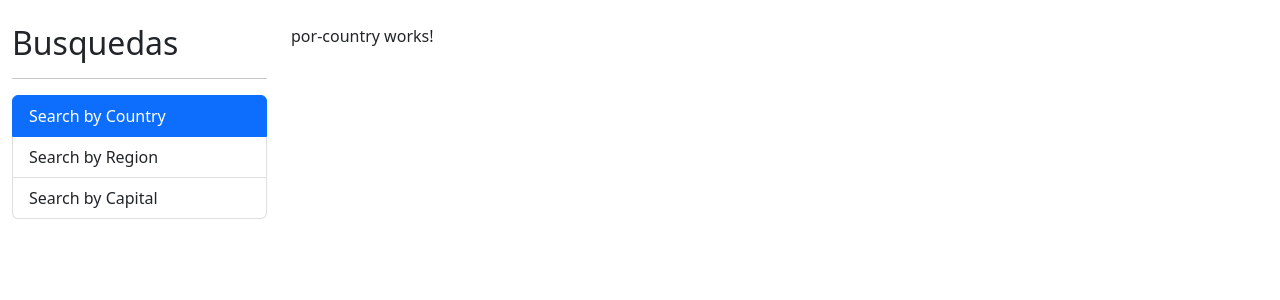
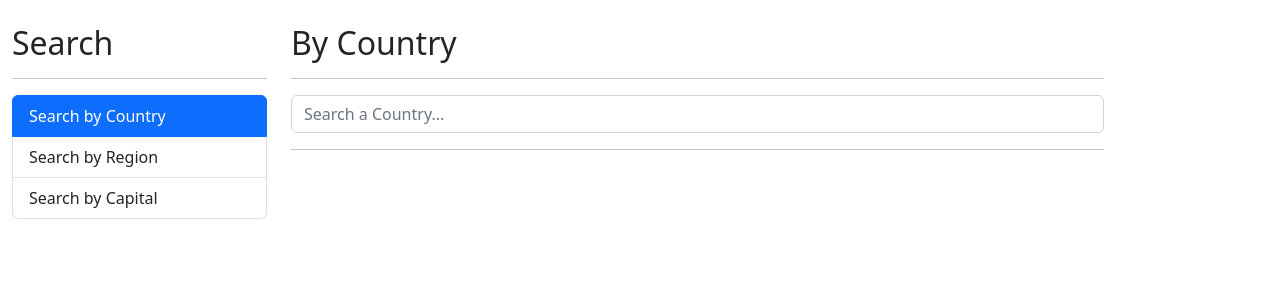
Before and after one commit to afrivera/country-app, an Angular app: page / in a window 1280 px wide. Shown: the top 300 px of the page. Built offline with nearby package versions, Linux system fonts and the light colour scheme.

Commit message:
config httpClient request to api country

```diff
--- a/src/app/app.component.html
+++ b/src/app/app.component.html
@@ -1,28 +1,7 @@
 
 <div class="row container mt-4">
   <div class="col-3">
-    <h2>Busquedas</h2>
-    <hr/>
-    <ul class="list-group">
-      <li routerLink=""
-          routerLinkActive="active"
-          [routerLinkActiveOptions]="{ exact: true }"
-          class="list-group-item"
-      >
-        Search by Country
-      </li>
-      <li routerLink="region"
-          routerLinkActive="active"
-          class="list-group-item"
-      > Search by Region
-    </li>
-      <li routerLink="capital"
-          routerLinkActive="active"
-          class="list-group-item"
-      >
-        Search by Capital
-      </li>
-    </ul>
+    <app-sidebar></app-sidebar>
   </div>
 
   <div class="col">
--- a/src/app/app.module.ts
+++ b/src/app/app.module.ts
@@ -1,5 +1,6 @@
 import { NgModule } from '@angular/core';
 import { BrowserModule } from '@angular/platform-browser';
+import { HttpClientModule } from '@angular/common/http';
 
 import { AppComponent } from './app.component';
 import { CountriesModule } from './countries/countries.module';
@@ -13,6 +14,7 @@ import { AppRoutingModule } from './app-routing.module';
   imports: [
     BrowserModule,
     AppRoutingModule,
+    HttpClientModule,
     CountriesModule,
     SharedModule
   ],
--- a/src/app/countries/pages/por-country/por-country.component.html
+++ b/src/app/countries/pages/por-country/por-country.component.html
@@ -1 +1,50 @@
-<p>por-country works!</p>
+<h2>By Country</h2>
+<hr />
+
+<div class="row">
+    <div class="col">
+        <form (ngSubmit)="search()" autocomplete="off">
+            <input type="text"
+                    name="term"
+                    placeholder="Search a Country..."
+                    [(ngModel)]="term"
+                    class="form-control"/>
+        </form>
+    </div>
+</div>
+
+<hr />
+<div *ngIf="anError"
+     class="alert alert-danger">
+    {{ term }} does not found
+</div>
+
+<div *ngIf="!anError"
+     class="row">
+    <div class="col">
+        <table *ngIf="countries.length > 0" class="table table-hover">
+            <thead>
+                <tr>
+                    <th>#</th>
+                    <th>Flag</th>
+                    <th>Name</th>
+                    <th>Population</th>
+                    <th></th>
+                </tr>
+            </thead>
+            <tbody>
+                <tr *ngFor="let country of countries; let i = index">
+                    <td>{{ i + 1 }}</td>
+                    <td>
+                        <img [src]="country.flags.png" [alt]="country.name.common" class="small-flag">
+                    </td>
+                    <td>{{ country.name.common }}</td>
+                    <td>{{ country.population | number }}</td>
+                    <td>
+                        <a [routerLink]="['/country', country.flag]" >more...</a></td>
+                </tr>
+
+            </tbody>
+        </table>
+    </div>
+</div>
--- a/src/app/countries/pages/por-country/por-country.component.ts
+++ b/src/app/countries/pages/por-country/por-country.component.ts
@@ -1,4 +1,6 @@
 import { Component, OnInit } from '@angular/core';
+import { Country } from '../../interfaces/rest-countries-response.interface';
+import { CountryService } from '../../services/country.service';
 
 @Component({
   selector: 'app-por-country',
@@ -6,11 +8,35 @@ import { Component, OnInit } from '@angular/core';
   styles: [
   ]
 })
-export class PorCountryComponent implements OnInit {
+export class PorCountryComponent {
 
-  constructor() { }
+  term: string = '';
+  anError: boolean = false;
+  countries: Country[] = [];
+  constructor( private countryService: CountryService) { }
 
-  ngOnInit(): void {
+  search(){
+    this.anError = false;
+    console.log(this.term);
+
+    this.countryService.searchCountry( this.term )
+      // .subscribe( (resp) => {
+      //   console.log(resp);
+      // }, (err)=> {
+      //   console.info(err );
+      // })
+      .subscribe({
+        next: ( res )=> {
+          this.countries =  res;
+          // console.log(res)
+        },
+        error: (err)=> {
+          this.anError = true;
+          this.countries = [];
+        }
+      })
+
   }
 
+
 }
--- /dev/null
+++ b/src/app/countries/services/country.service.ts
@@ -0,0 +1,23 @@
+import { Injectable } from '@angular/core';
+import { HttpClient } from '@angular/common/http'
+import {  Observable } from 'rxjs';
+import { Country } from '../interfaces/rest-countries-response.interface';
+
+@Injectable({
+  providedIn: 'root'
+})
+export class CountryService {
+
+  private _apiKey: string = 'https://restcountries.com/v3.1';
+
+  constructor( private http: HttpClient ) { }
+
+  searchCountry( country: string ): Observable<Country []>{
+    const url = `${this._apiKey}/name/${ country }`;
+    return this.http.get<Country []>( url )
+            // .pipe(
+            //   catchError(err => of([]))
+            // )
+  }
+
+}
--- a/src/app/shared/shared.module.ts
+++ b/src/app/shared/shared.module.ts
@@ -1,7 +1,8 @@
 import { NgModule } from '@angular/core';
 import { CommonModule } from '@angular/common';
+import { RouterModule } from '@angular/router';
+
 import { SidebarComponent } from './sidebar/sidebar.component';
-
 
 
 @NgModule({
@@ -9,7 +10,8 @@ import { SidebarComponent } from './sidebar/sidebar.component';
     SidebarComponent
   ],
   imports: [
-    CommonModule
+    CommonModule,
+    RouterModule
   ],
   exports:[
     SidebarComponent
--- a/src/app/shared/sidebar/sidebar.component.html
+++ b/src/app/shared/sidebar/sidebar.component.html
@@ -1 +1,22 @@
-<p>sidebar works!</p>
+<h2>Search</h2>
+<hr/>
+<ul class="list-group">
+    <li routerLink=""
+        routerLinkActive="active"
+        [routerLinkActiveOptions]="{ exact: true }"
+        class="list-group-item"
+    >
+    Search by Country
+    </li>
+    <li routerLink="region"
+        routerLinkActive="active"
+        class="list-group-item"
+    > Search by Region
+</li>
+    <li routerLink="capital"
+        routerLinkActive="active"
+        class="list-group-item"
+    >
+    Search by Capital
+    </li>
+</ul>
--- a/src/app/shared/sidebar/sidebar.component.ts
+++ b/src/app/shared/sidebar/sidebar.component.ts
@@ -4,6 +4,11 @@ import { Component, OnInit } from '@angular/core';
   selector: 'app-sidebar',
   templateUrl: './sidebar.component.html',
   styles: [
+    `
+      li {
+        cursor: pointer;
+      }
+    `
   ]
 })
 export class SidebarComponent implements OnInit {
--- a/src/styles.css
+++ b/src/styles.css
@@ -1 +1,5 @@
 /* You can add global styles to this file, and also import other style files */
+
+.small-flag {
+    width: 50px;
+}
```
Also changed, not shown: src/app/countries/countries.module.ts (+6 -1 lines), src/app/countries/interfaces/rest-countries-response.interface.ts (added, +109 -0 lines).
